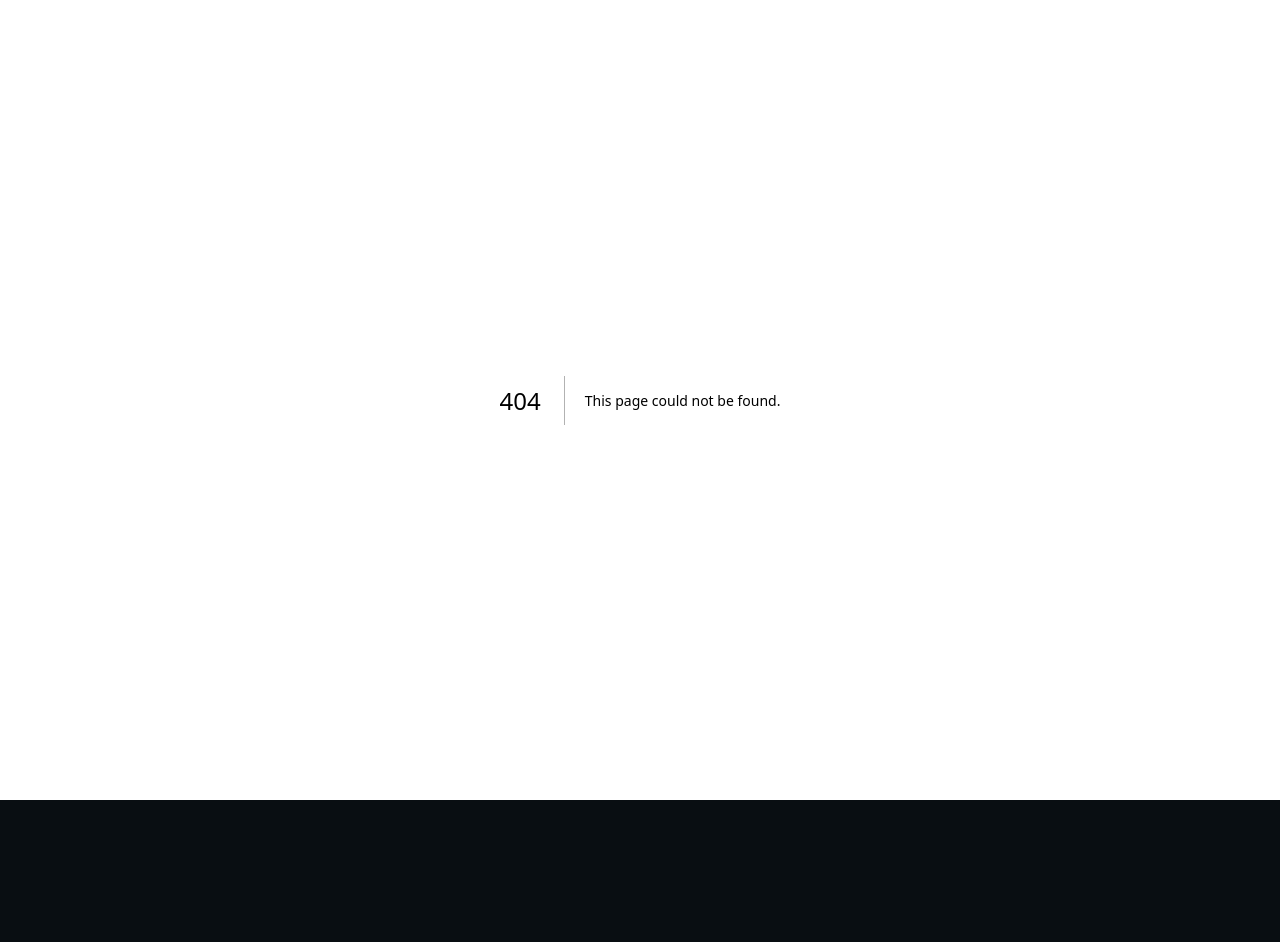
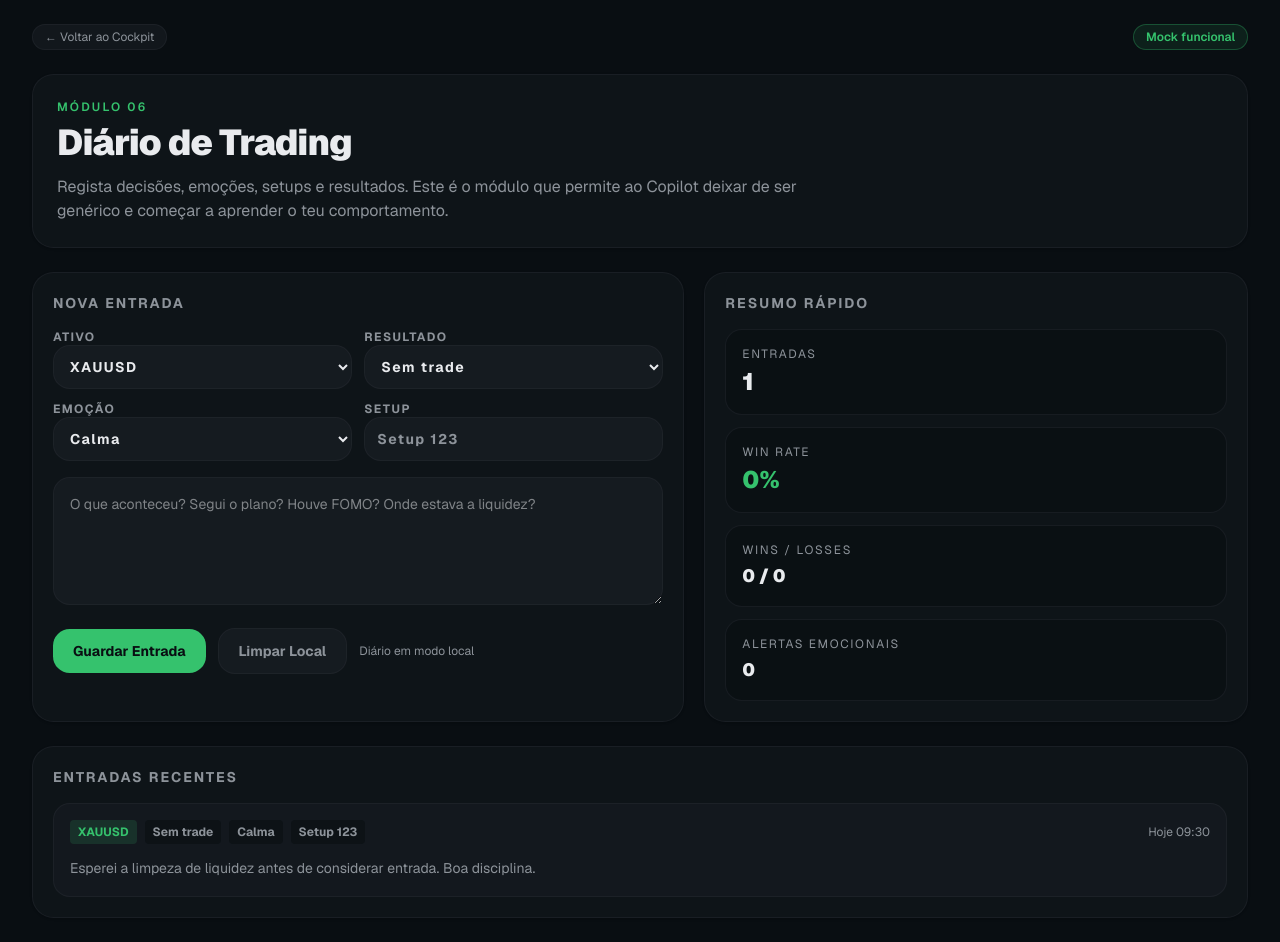
Before and after one commit to ineslourenco7/v0-recreate-trading-dashboard, a Next.js app: page /journal in a window 1280 px wide. Before the commit this address had no page. Before the commit the page ends 800 px from the top, so only its background shows below. Built offline with nearby package versions, Linux system fonts and the light colour scheme.

Commit message:
Add trading journal module page

```diff
--- /dev/null
+++ b/app/journal/page.tsx
@@ -0,0 +1,218 @@
+"use client"
+
+import { FormEvent, useEffect, useMemo, useState } from "react"
+import { ModuleCard, ModulePage } from "@/components/hermes/module-page"
+
+const STORAGE_KEY = "hermes-trading-journal-entries"
+const assets = ["XAUUSD", "BTCUSD", "EURUSD", "NAS100"] as const
+const results = ["Win", "Loss", "Breakeven", "Sem trade"] as const
+const emotions = ["Calma", "FOMO", "Revenge", "Confiante", "Ansiosa"] as const
+
+type Asset = (typeof assets)[number]
+type Result = (typeof results)[number]
+type Emotion = (typeof emotions)[number]
+
+type JournalEntry = {
+  id: string
+  createdAt: string
+  asset: Asset
+  result: Result
+  emotion: Emotion
+  setup: string
+  note: string
+}
+
+const seedEntries: JournalEntry[] = [
+  {
+    id: "seed-1",
+    createdAt: "Hoje 09:30",
+    asset: "XAUUSD",
+    result: "Sem trade",
+    emotion: "Calma",
+    setup: "Setup 123",
+    note: "Esperei a limpeza de liquidez antes de considerar entrada. Boa disciplina.",
+  },
+]
+
+export default function JournalPage() {
+  const [entries, setEntries] = useState<JournalEntry[]>(seedEntries)
+  const [asset, setAsset] = useState<Asset>("XAUUSD")
+  const [result, setResult] = useState<Result>("Sem trade")
+  const [emotion, setEmotion] = useState<Emotion>("Calma")
+  const [setup, setSetup] = useState("Setup 123")
+  const [note, setNote] = useState("")
+  const [status, setStatus] = useState("Diário em modo local")
+
+  useEffect(() => {
+    try {
+      const saved = window.localStorage.getItem(STORAGE_KEY)
+      if (saved) {
+        const parsed = JSON.parse(saved) as JournalEntry[]
+        if (Array.isArray(parsed)) setEntries(parsed)
+      }
+    } catch {
+      setStatus("Não foi possível carregar o diário local")
+    }
+  }, [])
+
+  useEffect(() => {
+    try {
+      window.localStorage.setItem(STORAGE_KEY, JSON.stringify(entries))
+    } catch {
+      setStatus("Não foi possível guardar no histórico local")
+    }
+  }, [entries])
+
+  const stats = useMemo(() => {
+    const wins = entries.filter((entry) => entry.result === "Win").length
+    const losses = entries.filter((entry) => entry.result === "Loss").length
+    const trades = wins + losses + entries.filter((entry) => entry.result === "Breakeven").length
+    const fomo = entries.filter((entry) => entry.emotion === "FOMO" || entry.emotion === "Revenge").length
+
+    return {
+      total: entries.length,
+      trades,
+      wins,
+      losses,
+      winRate: trades ? Math.round((wins / trades) * 100) : 0,
+      fomo,
+    }
+  }, [entries])
+
+  function addEntry(event: FormEvent<HTMLFormElement>) {
+    event.preventDefault()
+    const cleanNote = note.trim()
+    if (!cleanNote) {
+      setStatus("Escreve uma nota antes de guardar")
+      return
+    }
+
+    const now = new Date()
+    const entry: JournalEntry = {
+      id: `entry-${now.getTime()}`,
+      createdAt: now.toLocaleString("pt-PT", {
+        day: "2-digit",
+        month: "2-digit",
+        hour: "2-digit",
+        minute: "2-digit",
+      }),
+      asset,
+      result,
+      emotion,
+      setup,
+      note: cleanNote,
+    }
+
+    setEntries((current) => [entry, ...current].slice(0, 50))
+    setNote("")
+    setStatus("Entrada guardada no diário local")
+  }
+
+  function clearJournal() {
+    setEntries([])
+    setStatus("Diário local limpo")
+  }
+
+  return (
+    <ModulePage
+      eyebrow="Módulo 06"
+      title="Diário de Trading"
+      description="Regista decisões, emoções, setups e resultados. Este é o módulo que permite ao Copilot deixar de ser genérico e começar a aprender o teu comportamento."
+    >
+      <div className="grid gap-5 lg:grid-cols-[1.2fr_1fr]">
+        <ModuleCard title="Nova entrada">
+          <form onSubmit={addEntry} className="space-y-4">
+            <div className="grid gap-3 md:grid-cols-2">
+              <label className="space-y-1 text-xs font-bold uppercase tracking-[0.12em] text-muted-foreground">
+                Ativo
+                <select value={asset} onChange={(event) => setAsset(event.target.value as Asset)} className="h-11 w-full rounded-xl border border-border/70 bg-secondary/40 px-3 text-sm text-foreground outline-none">
+                  {assets.map((item) => <option key={item}>{item}</option>)}
+                </select>
+              </label>
+
+              <label className="space-y-1 text-xs font-bold uppercase tracking-[0.12em] text-muted-foreground">
+                Resultado
+                <select value={result} onChange={(event) => setResult(event.target.value as Result)} className="h-11 w-full rounded-xl border border-border/70 bg-secondary/40 px-3 text-sm text-foreground outline-none">
+                  {results.map((item) => <option key={item}>{item}</option>)}
+                </select>
+              </label>
+
+              <label className="space-y-1 text-xs font-bold uppercase tracking-[0.12em] text-muted-foreground">
+                Emoção
+                <select value={emotion} onChange={(event) => setEmotion(event.target.value as Emotion)} className="h-11 w-full rounded-xl border border-border/70 bg-secondary/40 px-3 text-sm text-foreground outline-none">
+                  {emotions.map((item) => <option key={item}>{item}</option>)}
+                </select>
+              </label>
+
+              <label className="space-y-1 text-xs font-bold uppercase tracking-[0.12em] text-muted-foreground">
+                Setup
+                <input value={setup} onChange={(event) => setSetup(event.target.value)} className="h-11 w-full rounded-xl border border-border/70 bg-secondary/40 px-3 text-sm outline-none" />
+              </label>
+            </div>
+
+            <textarea
+              value={note}
+              onChange={(event) => setNote(event.target.value)}
+              placeholder="O que aconteceu? Segui o plano? Houve FOMO? Onde estava a liquidez?"
+              className="min-h-32 w-full rounded-xl border border-border/70 bg-secondary/40 p-4 text-sm outline-none transition focus:border-primary/50"
+            />
+
+            <div className="flex flex-wrap items-center gap-3">
+              <button type="submit" className="rounded-xl bg-primary px-5 py-3 text-sm font-bold text-primary-foreground transition hover:opacity-90">
+                Guardar Entrada
+              </button>
+              <button type="button" onClick={clearJournal} className="rounded-xl border border-border/70 bg-secondary/40 px-5 py-3 text-sm font-bold text-muted-foreground transition hover:text-foreground">
+                Limpar Local
+              </button>
+              <span className="text-xs text-muted-foreground">{status}</span>
+            </div>
+          </form>
+        </ModuleCard>
+
+        <ModuleCard title="Resumo rápido">
+          <div className="grid gap-3 sm:grid-cols-2 lg:grid-cols-1">
+            <div className="rounded-xl border border-border/70 bg-background/60 p-4">
+              <p className="text-xs uppercase tracking-[0.14em] text-muted-foreground">Entradas</p>
+              <p className="mt-1 text-2xl font-black">{stats.total}</p>
+            </div>
+            <div className="rounded-xl border border-border/70 bg-background/60 p-4">
+              <p className="text-xs uppercase tracking-[0.14em] text-muted-foreground">Win rate</p>
+              <p className="mt-1 text-2xl font-black text-primary">{stats.winRate}%</p>
+            </div>
+            <div className="rounded-xl border border-border/70 bg-background/60 p-4">
+              <p className="text-xs uppercase tracking-[0.14em] text-muted-foreground">Wins / Losses</p>
+              <p className="mt-1 text-lg font-black">{stats.wins} / {stats.losses}</p>
+            </div>
+            <div className="rounded-xl border border-border/70 bg-background/60 p-4">
+              <p className="text-xs uppercase tracking-[0.14em] text-muted-foreground">Alertas emocionais</p>
+              <p className="mt-1 text-lg font-black">{stats.fomo}</p>
+            </div>
+          </div>
+        </ModuleCard>
+      </div>
+
+      <ModuleCard title="Entradas recentes">
+        {entries.length === 0 ? (
+          <p className="text-sm text-muted-foreground">Ainda não existem entradas no diário.</p>
+        ) : (
+          <div className="space-y-3">
+            {entries.map((entry) => (
+              <article key={entry.id} className="rounded-xl border border-border/70 bg-secondary/30 p-4">
+                <div className="flex flex-wrap items-center justify-between gap-2">
+                  <div className="flex flex-wrap items-center gap-2">
+                    <span className="rounded bg-primary/15 px-2 py-1 text-xs font-bold text-primary">{entry.asset}</span>
+                    <span className="rounded bg-background/60 px-2 py-1 text-xs font-bold text-muted-foreground">{entry.result}</span>
+                    <span className="rounded bg-background/60 px-2 py-1 text-xs font-bold text-muted-foreground">{entry.emotion}</span>
+                    <span className="rounded bg-background/60 px-2 py-1 text-xs font-bold text-muted-foreground">{entry.setup}</span>
+                  </div>
+                  <span className="text-xs text-muted-foreground">{entry.createdAt}</span>
+                </div>
+                <p className="mt-3 text-sm leading-6 text-muted-foreground">{entry.note}</p>
+              </article>
+            ))}
+          </div>
+        )}
+      </ModuleCard>
+    </ModulePage>
+  )
+}
```
